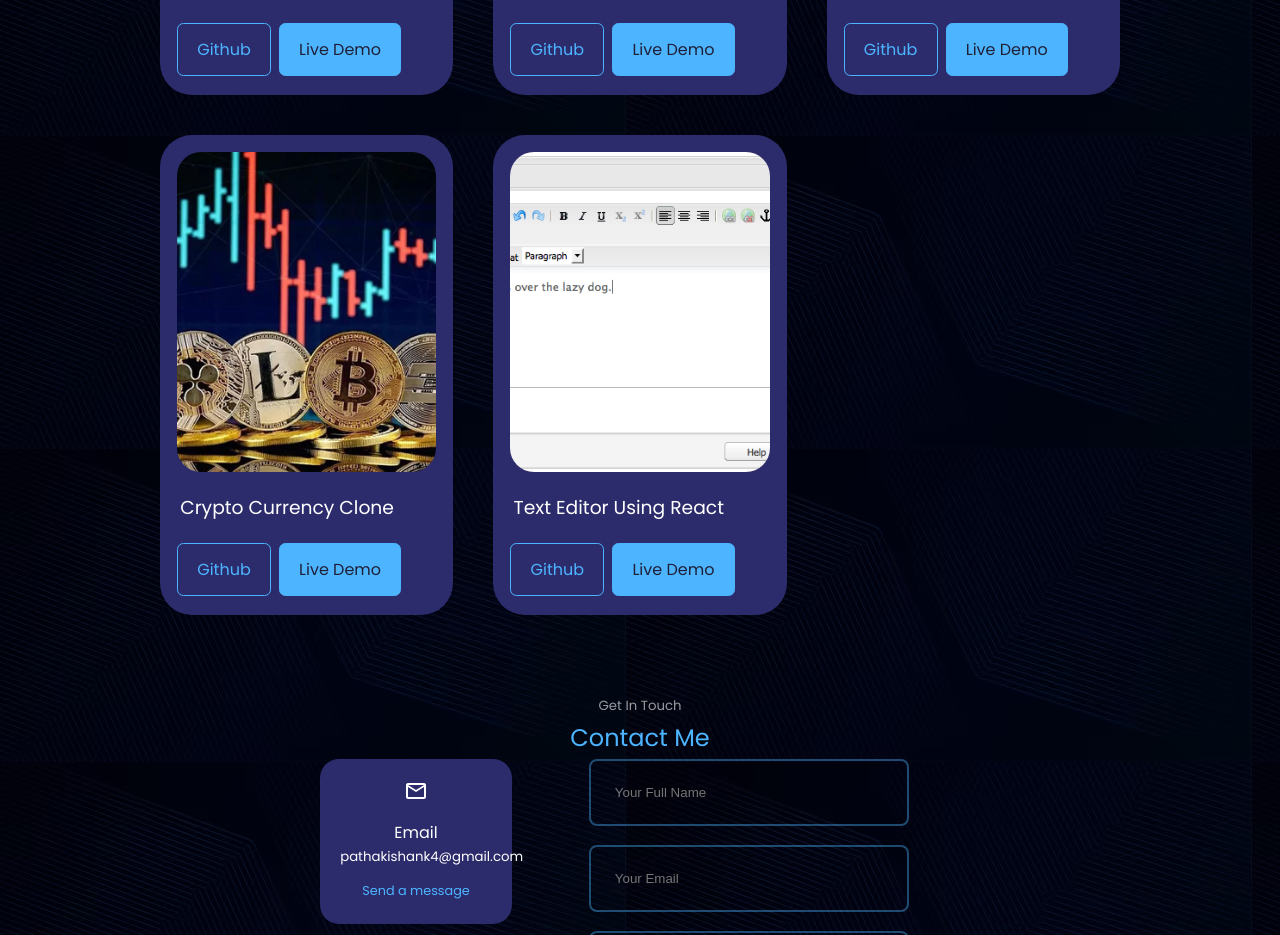
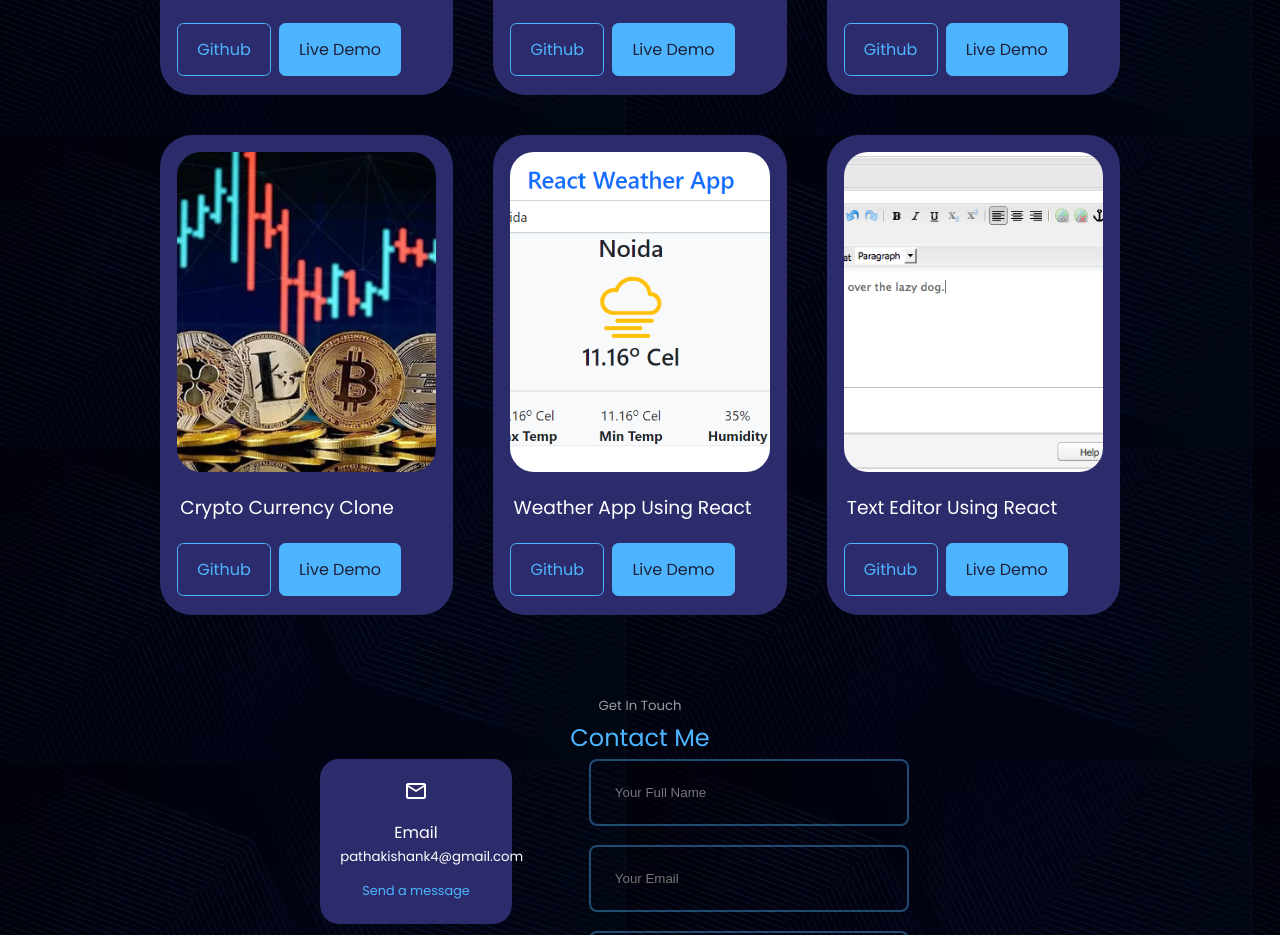
Before and after one commit to Ishankpathak/React-Portofolio-New, a React (Vite) app: page / in a window 1280 px wide. Shown: the part 3620-4555 px from the top of the page. Built offline with nearby package versions, Linux system fonts and the light colour scheme.

Commit message:
Added new Project weather app

```diff
--- a/src/components/portfolio/Project_data.js
+++ b/src/components/portfolio/Project_data.js
@@ -3,6 +3,7 @@ import Img2 from "../../assets/crypto.jpg";
 import blog from "../../assets/blog.jpg";
 import Img4 from "../../assets/editor-min.png";
 import Ecom from "../../assets/ecom.png";
+import Weather from "../../assets/weatherapp.png";
 export const data = [
   {
     id: 1,
@@ -34,6 +35,13 @@ export const data = [
   },
   {
     id: 5,
+    image: Weather,
+    title: "Weather App Using React",
+    github: "https://github.com/Ishankpathak/TextEditor",
+    demo: "https://weathers-updates.netlify.app/",
+  },
+  {
+    id: 6,
     image: Img4,
     title: "Text Editor Using React",
     github: "https://github.com/Ishankpathak/TextEditor",
```
Also changed, not shown: src/assets/weatherapp.png (added).
